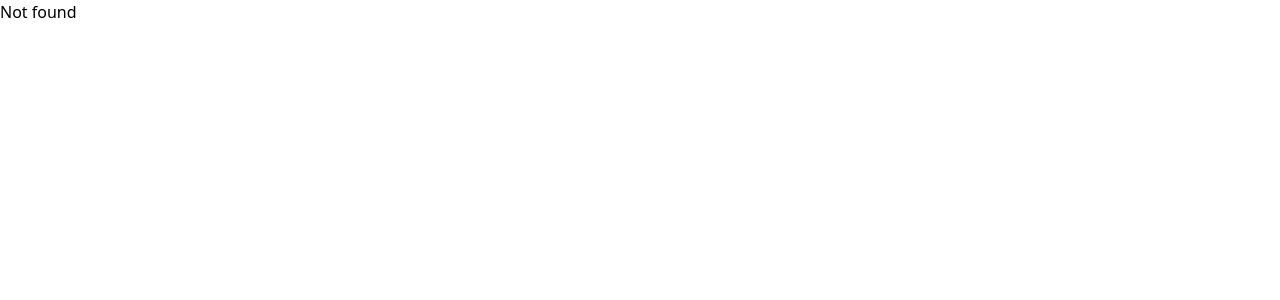
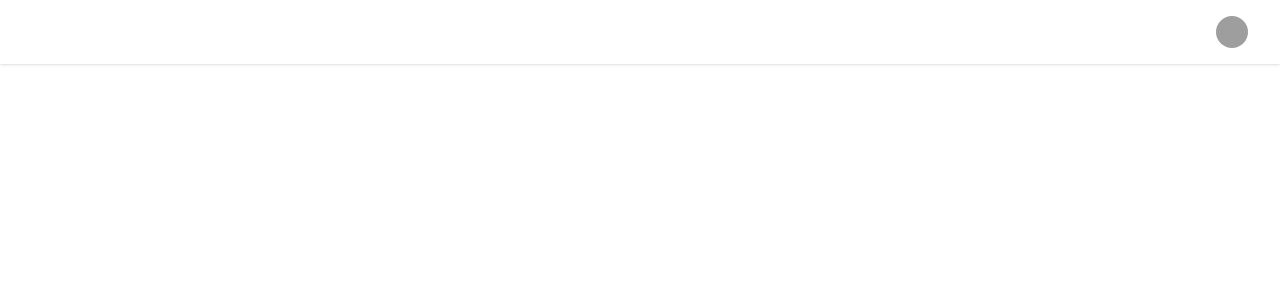
Before and after one commit to asibulhasanshanto/blog, a React (Vite) app: page /blog/bn in a window 1280 px wide. Shown: the top 300 px of the page. Built offline with nearby package versions, Linux system fonts and the light colour scheme; grey boxes are pictures that could not be loaded.

Commit message:
navbar struct done

```diff
--- a/package.json
+++ b/package.json
@@ -13,6 +13,8 @@
     "deploy": "gh-pages -d dist"
   },
   "dependencies": {
+    "@headlessui/react": "^1.7.14",
+    "@heroicons/react": "^2.0.18",
     "gh-pages": "^5.0.0",
     "react": "^18.2.0",
     "react-dom": "^18.2.0",
--- /dev/null
+++ b/src/components/navbar/Navbar.jsx
@@ -0,0 +1,183 @@
+import { Fragment } from "react";
+import { Disclosure, Menu, Transition } from "@headlessui/react";
+import { Bars3Icon, BellIcon, XMarkIcon } from "@heroicons/react/24/outline";
+
+function classNames(...classes) {
+  return classes.filter(Boolean).join(" ");
+}
+
+const Navbar = () => {
+  return (
+    <Disclosure as="nav" className="bg-white shadow">
+      {({ open }) => (
+        <>
+          <div className="mx-auto max-w-7xl px-2 sm:px-6 lg:px-8">
+            <div className="relative flex h-16 justify-between">
+              <div className="absolute inset-y-0 left-0 flex items-center sm:hidden">
+                {/* Mobile menu button */}
+                {/* <Disclosure.Button className="inline-flex items-center justify-center rounded-md p-2 text-gray-400 hover:bg-gray-100 hover:text-gray-500 focus:outline-none focus:ring-2 focus:ring-inset focus:ring-indigo-500">
+                  <span className="sr-only">Open main menu</span>
+                  {open ? (
+                    <XMarkIcon className="block h-6 w-6" aria-hidden="true" />
+                  ) : (
+                    <Bars3Icon className="block h-6 w-6" aria-hidden="true" />
+                  )}
+                </Disclosure.Button> */}
+              </div>
+              <div className="flex flex-1 items-center justify-center sm:items-stretch sm:justify-start">
+                {/* <div className="flex flex-shrink-0 items-center">
+                  <img
+                    className="block h-8 w-auto lg:hidden"
+                    src="https://tailwindui.com/img/logos/mark.svg?color=indigo&shade=600"
+                    alt="Your Company"
+                  />
+                  <img
+                    className="hidden h-8 w-auto lg:block"
+                    src="https://tailwindui.com/img/logos/mark.svg?color=indigo&shade=600"
+                    alt="Your Company"
+                  />
+                </div> */}
+                {/* <div className="hidden sm:ml-6 sm:flex sm:space-x-8">
+                  <a
+                    href="#"
+                    className="inline-flex items-center border-b-2 border-indigo-500 px-1 pt-1 text-sm font-medium text-gray-900"
+                  >
+                    Dashboard
+                  </a>
+                  <a
+                    href="#"
+                    className="inline-flex items-center border-b-2 border-transparent px-1 pt-1 text-sm font-medium text-gray-500 hover:border-gray-300 hover:text-gray-700"
+                  >
+                    Team
+                  </a>
+                  <a
+                    href="#"
+                    className="inline-flex items-center border-b-2 border-transparent px-1 pt-1 text-sm font-medium text-gray-500 hover:border-gray-300 hover:text-gray-700"
+                  >
+                    Projects
+                  </a>
+                  <a
+                    href="#"
+                    className="inline-flex items-center border-b-2 border-transparent px-1 pt-1 text-sm font-medium text-gray-500 hover:border-gray-300 hover:text-gray-700"
+                  >
+                    Calendar
+                  </a>
+                </div> */}
+              </div>
+              <div className="absolute inset-y-0 right-0 flex items-center pr-2 sm:static sm:inset-auto sm:ml-6 sm:pr-0">
+                {/* <button
+                  type="button"
+                  className="rounded-full bg-white p-1 text-gray-400 hover:text-gray-500 focus:outline-none focus:ring-2 focus:ring-indigo-500 focus:ring-offset-2"
+                >
+                  <span className="sr-only">View notifications</span>
+                  <BellIcon className="h-6 w-6" aria-hidden="true" />
+                </button> */}
+
+                {/* Profile dropdown */}
+                <Menu as="div" className="relative ml-3">
+                  <div>
+                    <Menu.Button className="flex rounded-full bg-white text-sm focus:outline-none focus:ring-2 focus:ring-indigo-500 focus:ring-offset-2">
+                      <span className="sr-only">Open user menu</span>
+                      <img
+                        className="h-8 w-8 rounded-full"
+                        src="https://images.unsplash.com/photo-1472099645785-5658abf4ff4e?ixlib=rb-1.2.1&ixid=eyJhcHBfaWQiOjEyMDd9&auto=format&fit=facearea&facepad=2&w=256&h=256&q=80"
+                        alt=""
+                      />
+                    </Menu.Button>
+                  </div>
+                  <Transition
+                    as={Fragment}
+                    enter="transition ease-out duration-200"
+                    enterFrom="transform opacity-0 scale-95"
+                    enterTo="transform opacity-100 scale-100"
+                    leave="transition ease-in duration-75"
+                    leaveFrom="transform opacity-100 scale-100"
+                    leaveTo="transform opacity-0 scale-95"
+                  >
+                    <Menu.Items className="absolute right-0 z-10 mt-2 w-80 origin-top-right rounded-md bg-white py-1 shadow-lg ring-1 ring-black ring-opacity-5 focus:outline-none">
+                      {/* <Menu.Item>
+                        {({ active }) => (
+                          <a
+                            href="#"
+                            className={classNames(
+                              active ? "bg-gray-100" : "",
+                              "block px-4 py-2 text-sm text-gray-700"
+                            )}
+                          >
+                            Your Profile
+                          </a>
+                        )}
+                      </Menu.Item>
+                      <Menu.Item>
+                        {({ active }) => (
+                          <a
+                            href="#"
+                            className={classNames(
+                              active ? "bg-gray-100" : "",
+                              "block px-4 py-2 text-sm text-gray-700"
+                            )}
+                          >
+                            Settings
+                          </a>
+                        )}
+                      </Menu.Item>
+                      <Menu.Item>
+                        {({ active }) => (
+                          <a
+                            href="#"
+                            className={classNames(
+                              active ? "bg-gray-100" : "",
+                              "block px-4 py-2 text-sm text-gray-700"
+                            )}
+                          >
+                            Sign out
+                          </a>
+                        )}
+                      </Menu.Item> */}
+                      hi
+                    </Menu.Items>
+                  </Transition>
+                </Menu>
+              </div>
+            </div>
+          </div>
+
+          {/* <Disclosure.Panel className="sm:hidden">
+            <div className="space-y-1 pb-4 pt-2">
+              <Disclosure.Button
+                as="a"
+                href="#"
+                className="block border-l-4 border-indigo-500 bg-indigo-50 py-2 pl-3 pr-4 text-base font-medium text-indigo-700"
+              >
+                Dashboard
+              </Disclosure.Button>
+              <Disclosure.Button
+                as="a"
+                href="#"
+                className="block border-l-4 border-transparent py-2 pl-3 pr-4 text-base font-medium text-gray-500 hover:border-gray-300 hover:bg-gray-50 hover:text-gray-700"
+              >
+                Team
+              </Disclosure.Button>
+              <Disclosure.Button
+                as="a"
+                href="#"
+                className="block border-l-4 border-transparent py-2 pl-3 pr-4 text-base font-medium text-gray-500 hover:border-gray-300 hover:bg-gray-50 hover:text-gray-700"
+              >
+                Projects
+              </Disclosure.Button>
+              <Disclosure.Button
+                as="a"
+                href="#"
+                className="block border-l-4 border-transparent py-2 pl-3 pr-4 text-base font-medium text-gray-500 hover:border-gray-300 hover:bg-gray-50 hover:text-gray-700"
+              >
+                Calendar
+              </Disclosure.Button>
+            </div>
+          </Disclosure.Panel> */}
+        </>
+      )}
+    </Disclosure>
+  );
+};
+
+export default Navbar;
--- /dev/null
+++ b/src/layouts/Layout.jsx
@@ -0,0 +1,5 @@
+const Layout = ({ children }) => {
+  return <div className="h-screen w-screen ">{children}</div>;
+};
+
+export default Layout;
--- a/src/pages/About.jsx
+++ /dev/null
@@ -1,13 +0,0 @@
-// import React from 'react'
-import { Link } from "react-router-dom";
-
-const About = () => {
-  return (
-    <div>
-      About <br />
-      <Link to={"/blog/"}>Home</Link>
-    </div>
-  );
-};
-
-export default About;
--- a/src/pages/Home.jsx
+++ b/src/pages/Home.jsx
@@ -1,13 +1,13 @@
 // import React from 'react'
-import { Link } from "react-router-dom"
+import { Link } from "react-router-dom";
+import Navbar from "../components/navbar/Navbar";
+import Layout from "../layouts/Layout";
 const Home = () => {
   return (
-    <div>Home
-        <br />
-        <Link to={'/blog/about'}>About</Link>
-    </div>
+    <Layout>
+      <Navbar />
+    </Layout>
+  );
+};
 
-  )
-}
-
-export default Home
+export default Home;
```
Also changed, not shown: src/App.jsx (+9 -7 lines), .eslintrc.cjs, src/pages/bn/Blog.jsx (added), src/pages/bn/Blogs.jsx (added), 1 other file (tests, documents, lock files or other folders).
